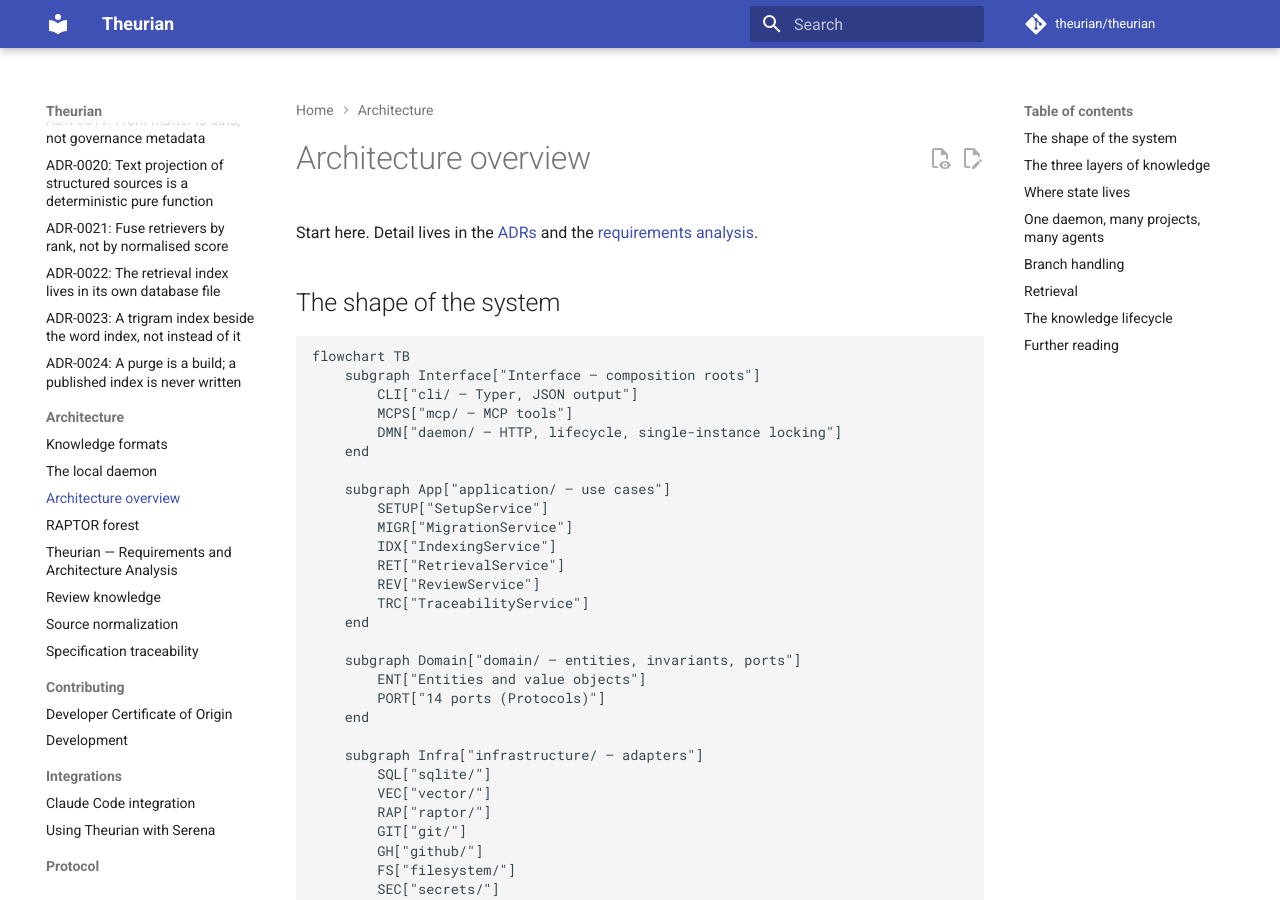
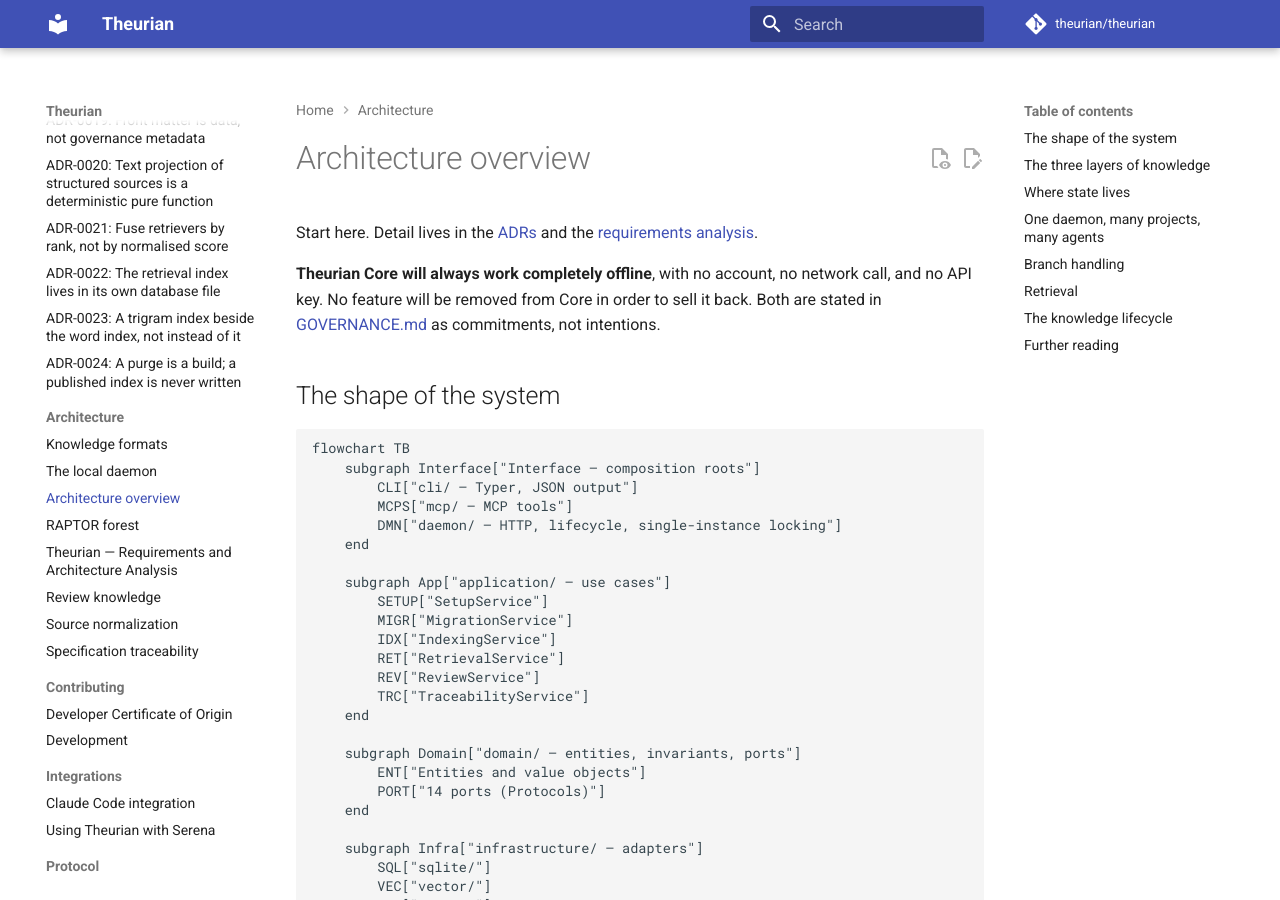
Before and after one commit to theurian/theurian, an MkDocs documentation site: the page built from docs/architecture/overview.md, in a window 1280 px wide and 900 px high. Built offline with MkDocs 1.6.1 and Material for MkDocs 9.7.7, drawn with Linux system fonts in a browser that asks for light colours; comment, search, counter and statistics services are not loaded.

Commit message:
docs(site): keep the offline commitment on a published page
Excluding architecture/cloud-ready-design.md took the offline commitment
off the site with it. That page was the only published place stating
that Core will always work completely offline — no account, no network
call, no API key — and that no feature will be removed from Core in
order to sell it back. Curating out a forward-looking design note should
not quietly retract a promise to users.

The commitment now sits near the top of the architecture overview, which
is where a reader evaluating the project arrives. It cites GOVERNANCE.md
by absolute GitHub URL, since GOVERNANCE.md lives outside docs_dir; the
URL returns 200. Both halves are in that file — the offline guarantee at
line 74 and the no-feature-removal promise at line 85 — so the page is
pointing at the binding text rather than restating it on its own
authority.

Verified in the built site: "always work completely offline" appears in
exactly two files, architecture/overview/index.html and the search
index. Strict build exits 0 with zero warnings and 43 pages.

Signed-off-by: Takehide Uchida <utchy007@gmail.com>

```diff
--- a/docs/architecture/overview.md
+++ b/docs/architecture/overview.md
@@ -2,6 +2,12 @@
 
 Start here. Detail lives in the [ADRs](../adr/README.md) and the
 [requirements analysis](requirements-analysis.md).
+
+**Theurian Core will always work completely offline**, with no account, no
+network call, and no API key. No feature will be removed from Core in order to
+sell it back. Both are stated in
+[GOVERNANCE.md](https://github.com/theurian/theurian/blob/main/GOVERNANCE.md)
+as commitments, not intentions.
 
 ## The shape of the system
 
```
